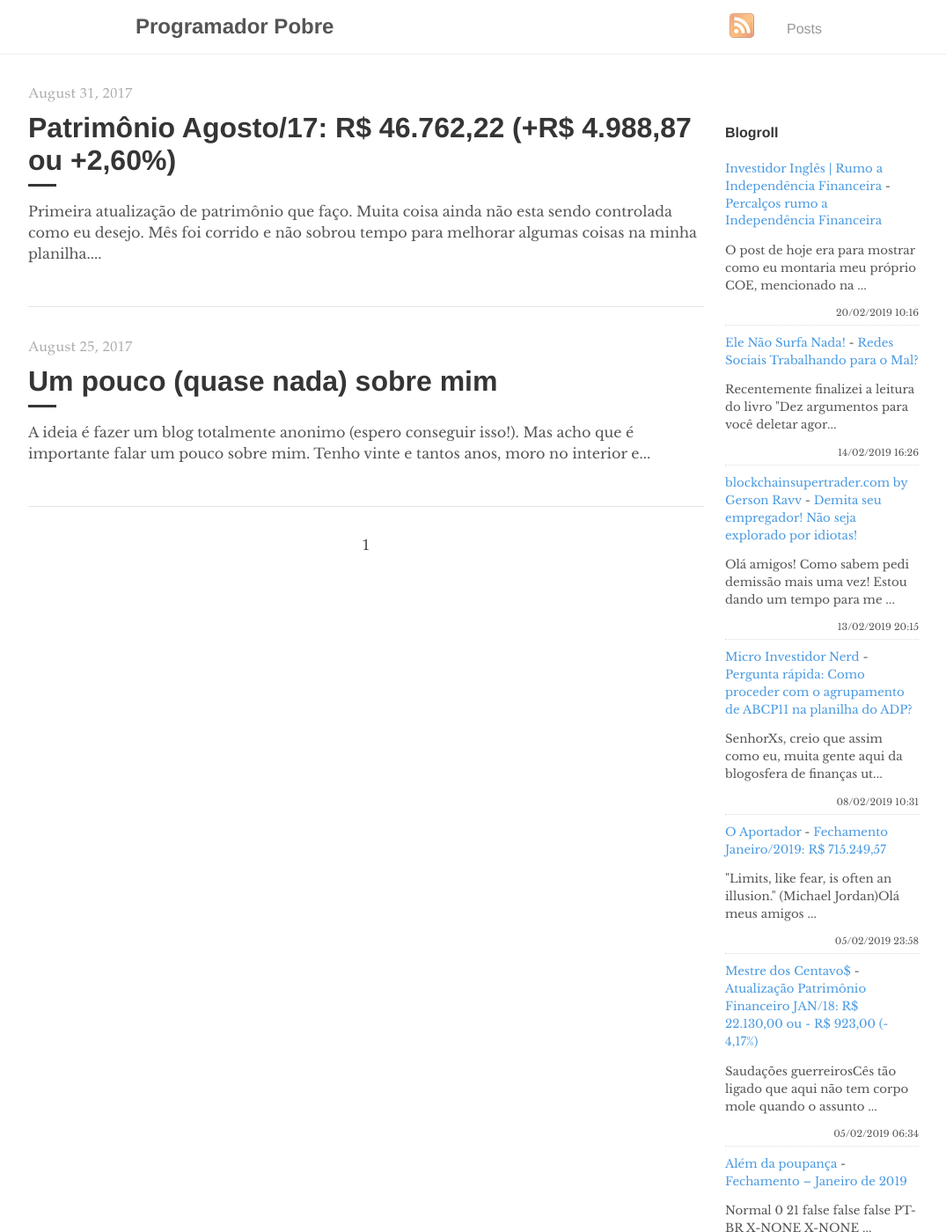
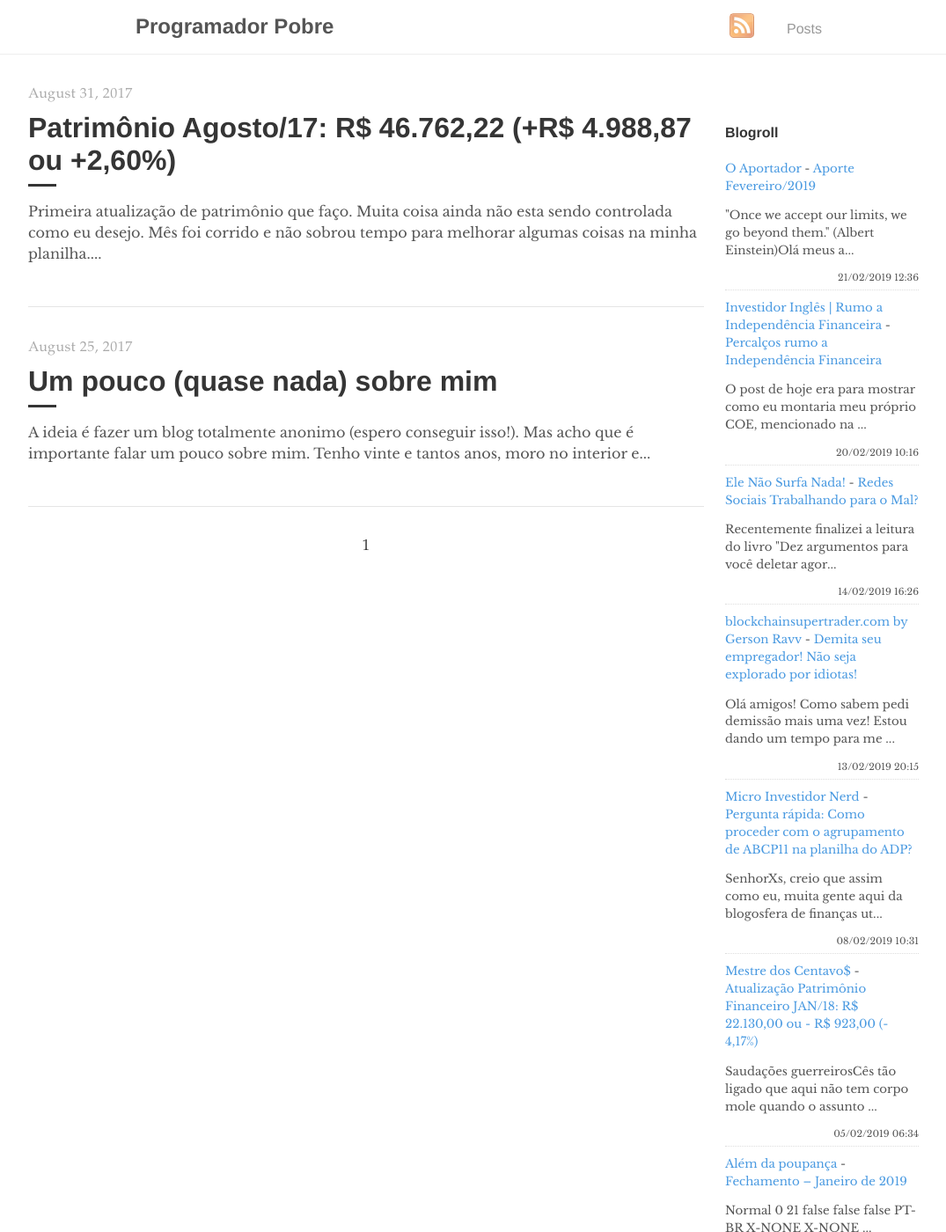
Before and after one commit to programadorpobre/programadorpobre.github.io, a Jekyll site: the page built from index.html, in a window 1280 px wide and 1400 px high. Shown: the whole window at 88% size, without its empty margins (96-1171 px from the left). Built offline with Jekyll 4.4.1, drawn with Linux system fonts in a browser that asks for light colours; the list of posts is cut into pages by our own code; comment, search, counter and statistics services are not loaded.

Commit message:
[ci skip] travis #565

```diff
--- a/_includes/feed-entries.html
+++ b/_includes/feed-entries.html
@@ -1,3 +1,8 @@
+<div class="feed-entry">
+    <a class="feed-entry-site-name" href="https://oaportadorfinanceiro.blogspot.com/">O Aportador</a> - <a class="feed-entry-title" href="https://oaportadorfinanceiro.blogspot.com/2019/02/aporte-fevereiro2019.html">Aporte Fevereiro/2019</a>
+    <p class="feed-entry-summary">"Once we accept our limits, we go beyond them."&nbsp;(Albert Einstein)Olá meus a...</p>
+    <time datetime="2019-02-21T12:36:00.001-03:00">21/02/2019 12:36</time>
+</div>
 <div class="feed-entry">
     <a class="feed-entry-site-name" href="https://www.investidoringles.com/">Investidor Inglês | Rumo a Independência Financeira</a> - <a class="feed-entry-title" href="https://www.investidoringles.com/2019/02/percalcos-rumo-independencia-financeira.html">Percalços rumo a Independência Financeira</a>
     <p class="feed-entry-summary">O post de hoje era para mostrar como eu montaria meu próprio COE, mencionado na ...</p>
@@ -19,11 +24,6 @@
     <time datetime="2019-02-08T10:31:00.001-08:00">08/02/2019 10:31</time>
 </div>
 <div class="feed-entry">
-    <a class="feed-entry-site-name" href="https://oaportadorfinanceiro.blogspot.com/">O Aportador</a> - <a class="feed-entry-title" href="https://oaportadorfinanceiro.blogspot.com/2019/02/fechamento-janeiro2019-r-71524957.html">Fechamento Janeiro/2019: R$ 715.249,57</a>
-    <p class="feed-entry-summary">"Limits, like fear, is often an illusion."&nbsp;(Michael Jordan)Olá meus amigos ...</p>
-    <time datetime="2019-02-05T23:58:00.000-02:00">05/02/2019 23:58</time>
-</div>
-<div class="feed-entry">
     <a class="feed-entry-site-name" href="https://mestredoscentavos.blogspot.com/">Mestre dos Centavo$</a> - <a class="feed-entry-title" href="https://mestredoscentavos.blogspot.com/2019/02/atualizacao-patrimonio-financeiro-jan18.html">Atualização Patrimônio Financeiro JAN/18: R$ 22.130,00 ou - R$ 923,00 (- 4,17%)</a>
     <p class="feed-entry-summary">Saudações guerreirosCês tão ligado que aqui não tem corpo mole quando o assunto ...</p>
     <time datetime="2019-02-05T06:34:00.001-08:00">05/02/2019 06:34</time>
```
